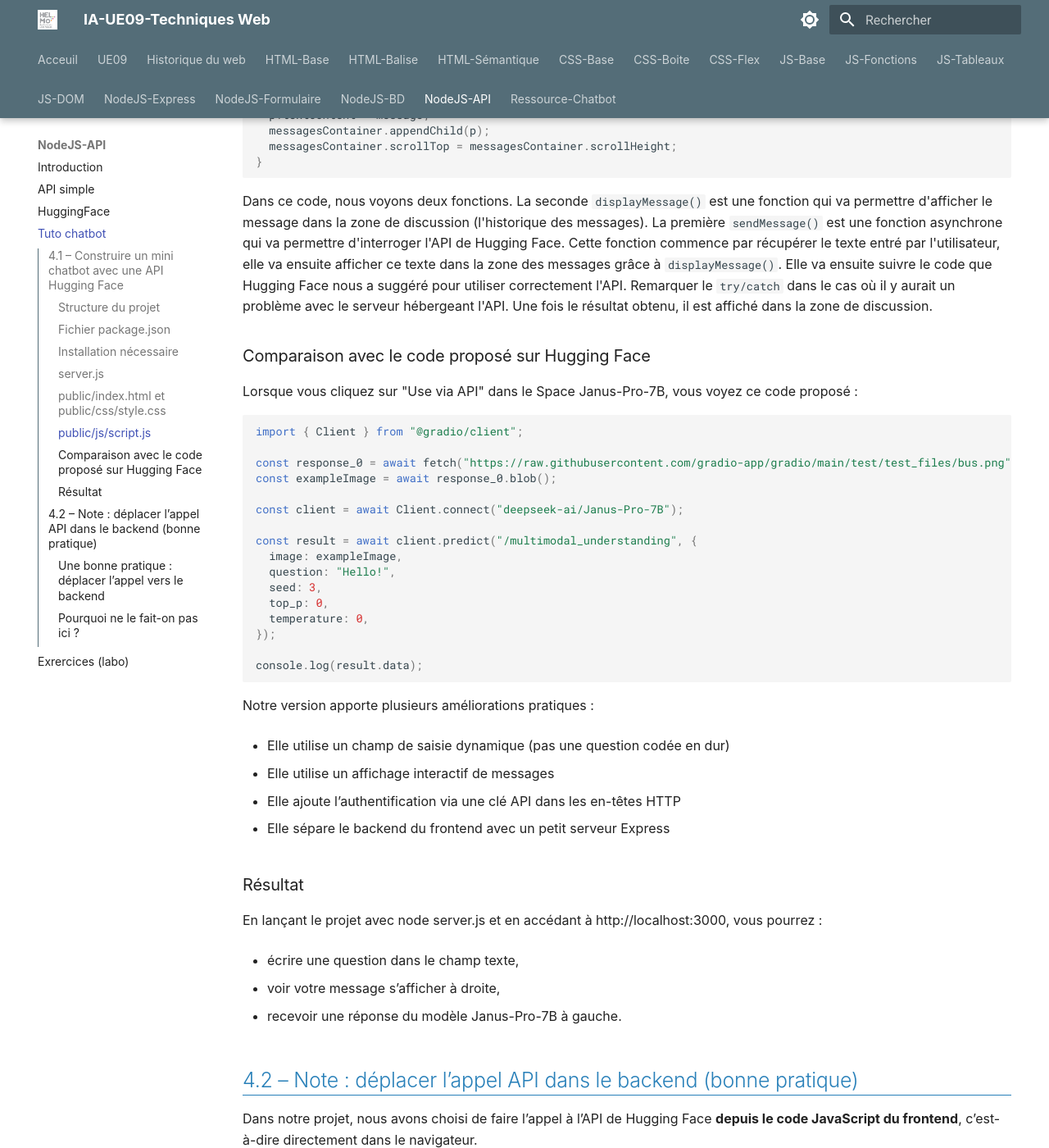
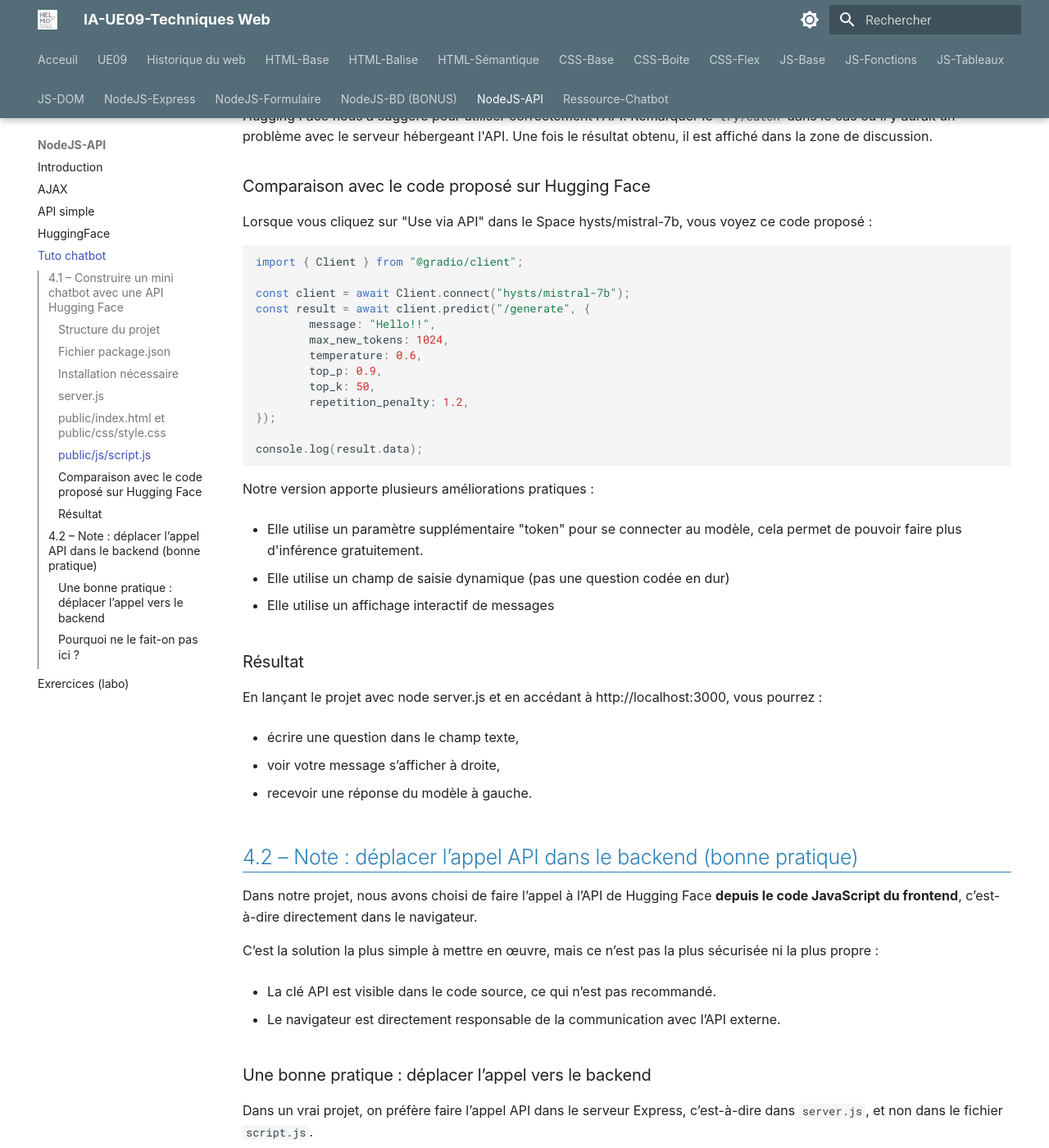
Before and after one commit to gregbaltus/IA_UE09_Technique_web, an MkDocs documentation site: the page built from docs/17_NodeAPI/tutoChatbot.md, in a window 1280 px wide and 1400 px high, scrolled down 4510 px. Shown: the whole window at 82% size. Built offline with MkDocs 1.6.1 and Material for MkDocs 9.7.7, drawn with Linux system fonts in a browser that asks for light colours; some of the changed text lies outside the part shown.

Commit message:
adapatation NodeAPI pour 2026

````diff
--- a/docs/17_NodeAPI/tutoChatbot.md
+++ b/docs/17_NodeAPI/tutoChatbot.md
@@ -4,14 +4,12 @@
 
 Dans ce tutoriel, nous allons construire un **mini site web de type chatbot** qui envoie des messages à un modèle d’intelligence artificielle hébergé sur Hugging Face et reçoit des réponses automatiquement.
 
-Nous utiliserons le modèle [`deepseek-ai/Janus-Pro-7B`](https://huggingface.co/spaces/deepseek-ai/Janus-Pro-7B), un modèle multimodal capable de répondre à des questions basées sur du texte et des images.
-
-Pour ce projet, nous utiliserons uniquement le texte, comme le modèle à besoin d'une image pour fonctionner, nous lui en donnerons une en dur dans le code, mais nous ne l'utiliserons pas directement.
+Nous utiliserons le modèle [`hysts/mistral-7b`](https://huggingface.co/spaces/hysts/mistral-7b), un modèle capable de répondre à des questions basées sur du texte.
 
 
 ### Structure du projet
 ```php-template
-chatbot-janus/
+chatbot/
 ├── public/
 │ ├── index.html
 │ └── css/
@@ -28,7 +26,7 @@ Voici un fichier `package.json` minimal :
 
 ```json
 {
-  "name": "chatbot-janus",
+  "name": "chatbot",
   "type": "module",
   "main": "server.js",
   "dependencies": {
@@ -89,7 +87,7 @@ Ce fichier sert à lancer un petit serveur Express pour :
 </head>
 <body>
   <header>
-    <h1>Chatbot IA (Janus)</h1>
+    <h1>Chatbot IA</h1>
   </header>
 
   <main>
@@ -101,7 +99,7 @@ Ce fichier sert à lancer un petit serveur Express pour :
   </main>
 
   <footer>
-    <p>Propulsé par Hugging Face – Janus-Pro-7B</p>
+    <p>Propulsé par Hugging Face</p>
   </footer>
 </body>
 </html>
@@ -112,7 +110,7 @@ Ce fichier sert à lancer un petit serveur Express pour :
     ```html
     <script type="module" src="js/script.js" defer></script>
     ```
-    L’attribut `type="module"` est nécessaire lorsque vous utilisez `import` dans un fichier JavaScript (comme avec `@gradio/client`). Cela indique au navigateur qu’il s’agit d’un **module ES6**, permettant l’utilisation d’`import`/`export`.
+    L’attribut `type="module"` est nécessaire lorsque vous utilisez `import` dans un fichier JavaScript (comme avec `@gradio/client`). Cela indique au navigateur qu’il s’agit d’un **module ES6**, permettant l’utilisation d’`import`/`export`.²
 
 ```css
 body {
@@ -175,48 +173,42 @@ button {
 ```js
 import { Client } from "https://esm.sh/@gradio/client";
 
-const apiKey = "MyAccessToken"; // Remplace par ta clé Hugging Face
+const client = await Client.connect("hysts/mistral-7b", {
+  token: "YOUR_API_TOKEN" // à remplacer par votre clé API
+});
 
 async function sendMessage() {
   const userMessage = document.getElementById("userInput").value;
   if (!userMessage.trim()) return;
-
   displayMessage(userMessage, "user");
-
-  const headers = {
-    Authorization: `Bearer ${apiKey}`
-  };
-
   try {
-    const client = await Client.connect("deepseek-ai/Janus-Pro-7B", { headers });
-
-    // L'API nécessite une image, on en charge une par défaut
-    const imageResponse = await fetch("https://raw.githubusercontent.com/gradio-app/gradio/main/test/test_files/bus.png");
-    const exampleImage = await imageResponse.blob();
-
-    const result = await client.predict("/multimodal_understanding", {
-      image: exampleImage,
-      question: userMessage,
-      seed: 3,
-      top_p: 0,
-      temperature: 0,
+    const result = await client.predict("/generate", {
+      message: userMessage,
+      max_new_tokens: 200,
+      temperature: 0.6,
+      top_p: 0.9,
+      top_k: 50,
+      repetition_penalty: 1.2,
     });
 
-    displayMessage(result.data[0], "bot");
+    console.log(result);
+    const botMessage = result.data[0];
+    displayMessage(botMessage, "bot");
+
   } catch (err) {
     displayMessage("Erreur de communication avec l'API.", "bot");
     console.error("Erreur API :", err);
   }
-
   document.getElementById("userInput").value = "";
 }
 
 window.sendMessage = sendMessage;
-
 function displayMessage(message, type) {
   const messagesContainer = document.getElementById("messages");
   const p = document.createElement("p");
-  p.className = type === "user" ? "user-message" : "bot-message";
+  p.className = type === "user"
+    ? "user-message"
+    : "bot-message";
   p.textContent = message;
   messagesContainer.appendChild(p);
   messagesContainer.scrollTop = messagesContainer.scrollHeight;
@@ -226,35 +218,31 @@ Dans ce code, nous voyons deux fonctions. La seconde `displayMessage()` est une
 
 ### Comparaison avec le code proposé sur Hugging Face
 
-Lorsque vous cliquez sur "Use via API" dans le Space Janus-Pro-7B, vous voyez ce code proposé :
+Lorsque vous cliquez sur "Use via API" dans le Space hysts/mistral-7b, vous voyez ce code proposé :
 
 ```js
 import { Client } from "@gradio/client";
 
-const response_0 = await fetch("https://raw.githubusercontent.com/gradio-app/gradio/main/test/test_files/bus.png");
-const exampleImage = await response_0.blob();
-
-const client = await Client.connect("deepseek-ai/Janus-Pro-7B");
-
-const result = await client.predict("/multimodal_understanding", {
-  image: exampleImage,
-  question: "Hello!",
-  seed: 3,
-  top_p: 0,
-  temperature: 0,
+const client = await Client.connect("hysts/mistral-7b");
+const result = await client.predict("/generate", {
+		message: "Hello!!",
+		max_new_tokens: 1024,
+		temperature: 0.6,
+		top_p: 0.9,
+		top_k: 50,
+		repetition_penalty: 1.2,
 });
 
 console.log(result.data);
 ```
 Notre version apporte plusieurs améliorations pratiques :
 
+- Elle utilise un paramètre supplémentaire "token" pour se connecter au modèle, cela permet de pouvoir faire plus d'inférence gratuitement.
+
 - Elle utilise un champ de saisie dynamique (pas une question codée en dur)
 
 - Elle utilise un affichage interactif de messages
 
-- Elle ajoute l’authentification via une clé API dans les en-têtes HTTP
-
-- Elle sépare le backend du frontend avec un petit serveur Express
 
 ### Résultat
 En lançant le projet avec node server.js et en accédant à http://localhost:3000, vous pourrez :
@@ -263,7 +251,7 @@ En lançant le projet avec node server.js et en accédant à http://localhost:30
 
 - voir votre message s’afficher à droite,
 
-- recevoir une réponse du modèle Janus-Pro-7B à gauche.
+- recevoir une réponse du modèle à gauche.
 
 
 
--- a/mkdocs.yml
+++ b/mkdocs.yml
@@ -108,7 +108,7 @@ nav:
     - Récupération : 15_NodeFormulaire/recuperation.md
     - Tuto : 15_NodeFormulaire/tuto.md
     - Exercices (labo) : 15_NodeFormulaire/exercice.md
-  - NodeJS-BD :
+  - NodeJS-BD (BONUS) :
     - Introduction : 16_NodeBD/index.md
     - SQLite : 16_NodeBD/sqlite.md
     - Repository : 16_NodeBD/repository.md
@@ -119,6 +119,7 @@ nav:
     - Exercices (labo) : 16_NodeBD/exercice.md
   - NodeJS-API :
     - Introduction : 17_NodeAPI/index.md
+    - AJAX : 17_NodeAPI/ajax.md
     - API simple : 17_NodeAPI/apiSimple.md
     - HuggingFace : 17_NodeAPI/huggingFace.md
     - Tuto chatbot : 17_NodeAPI/tutoChatbot.md
````
Also changed, not shown: docs/17_NodeAPI/ajax.md (added, +101 -0 lines), docs/17_NodeAPI/apiSimple.md (+1 -1 lines), docs/17_NodeAPI/exercice.md (+4 -2 lines), 1 other file.
